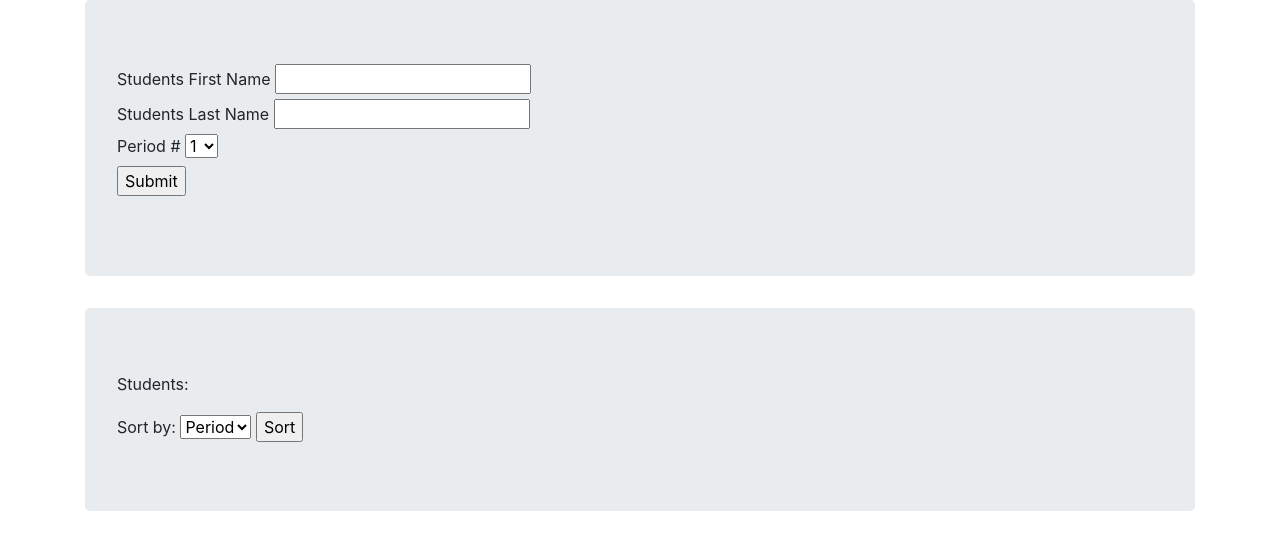
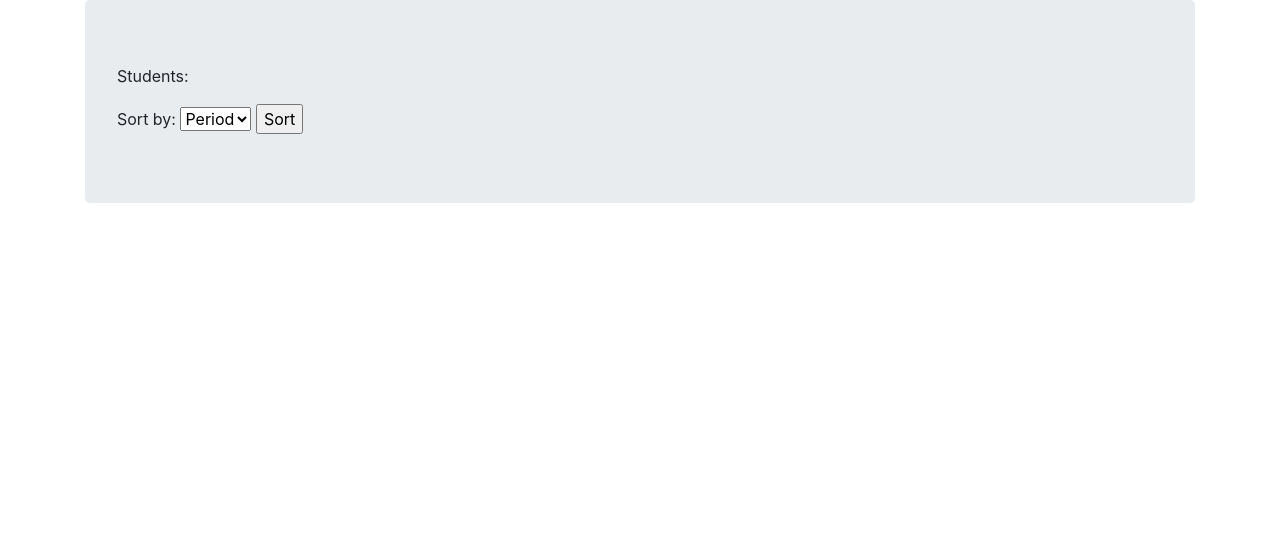
Before and after one commit to JacktonL/ComputerInventory, a Flask app: page /students in a window 1280 px wide. Shown: the part 56-606 px from the top of the page. Run offline with Flask 2, Linux system fonts and the light colour scheme; parts of the project's set-up code (start-up, migrations or seed data) failed here and were passed over; some libraries are stand-ins or nearby versions.

Commit message:
OAauh tweaks and student db restructure

```diff
--- a/app/routes/Classes/Student.py
+++ b/app/routes/Classes/Student.py
@@ -3,7 +3,8 @@ from .Computer import Computer
 
 
 class Student(Document):
-    first_name = StringField()
-    last_name = StringField()
+
+    full_name = StringField()
+    id = StringField()
     period = StringField()
     computer = ReferenceField(Computer)
--- a/app/routes/__init__.py
+++ b/app/routes/__init__.py
@@ -4,4 +4,4 @@ from .index import *
 from .period import *
 from .computers import *
 from .comments import *
-from .about import about
+from .about import *
--- a/app/routes/index.py
+++ b/app/routes/index.py
@@ -16,7 +16,7 @@ google_auth = GoogleClient(
 
 @app.route('/')
 def index():
-    return render_template("index.html", name=session.get("displayName"))
+    return render_template("index.html")
 
 
 @app.route('/login')
@@ -28,7 +28,8 @@ def login():
         r = s.get("https://www.googleapis.com/plus/v1/people/me?access_token={}".format(session.get("access_token")))
     r.raise_for_status()
     data = r.json()
-    return render_template("index.html", name=data["displayName"])
+    session["displayName"] = data["displayName"]
+    return redirect("/")
 
 
 @app.route("/oauth2callback")
--- a/app/routes/students.py
+++ b/app/routes/students.py
@@ -9,39 +9,14 @@ from .misc import sortperiod
 @app.route("/students", methods=['GET', 'POST'])
 def students():
     value = False
-    form = StudentForm(request.form)
     sortForm = Sort(request.form)
     studentlist = Student.objects
 
-    if request.method == 'POST' and not form.validate() and form.period.data != "":
-        if form.first_name.data[-1] == ' ':
-            first_name = form.first_name.data[:-1]
-        else:
-            first_name = form.first_name.data
-        if form.last_name.data[-1] == ' ':
-            last_name = form.last_name.data[:-1]
-        else:
-            last_name = form.last_name.data
-        if form.period.data[-1] == " ":
-            period = form.period.data[:-1]
-        else:
-            period = form.period.data
-
-        value = [first_name, last_name, period]
-
-        newStudent = Student()
-
-        newStudent.first_name = first_name.title()
-        newStudent.last_name = last_name.title()
-        newStudent.period = period
-        newStudent.save()
-
     if request.method == 'POST' and not sortForm.validate():
-        print(1)
         if sortForm.sortStudent.data == 'per':
             studentlist = sortperiod()
 
-    return render_template("students.html", form=form, value=value, students=studentlist, sort=sortForm)
+    return render_template("students.html", value=value, students=studentlist, sort=sortForm)
 
 
 @app.route("/student/<student>", methods=['GET', 'POST'])
@@ -54,7 +29,6 @@ def studentpage(student):
         if temp == student:
             studentObj = i
             if request.method == 'POST' and not form.validate():
-                print(True)
                 for i in Computer.objects:
                     if i.number == form.assign.data:
                         studentObj.computer = i
--- a/app/templates/includes/_navbar.html
+++ b/app/templates/includes/_navbar.html
@@ -20,15 +20,22 @@
       </li>
     </ul>
     <ul class="navbar-nav ml-auto">
-      <li class="nav-item">
-        <a class="nav-link" href="/login">Login</a>
-      </li>
+      {% if session["displayName"] %}
+          <li class="nav-item">
+              <a class="nav-link" href="/">{{ session["displayName"] }}</a>
+          </li>
+      {% else %}
+          <li class="nav-item">
+            <a class="nav-link" href="/login">Login</a>
+          </li>
+      {% endif %}
       <li class="nav-item">
         <a class="nav-link" href="/comments">Comments</a>
       </li>
       <li class="nav-item">
         <a class="nav-link" href="/about">About</a>
       </li>
+
     </ul>
   </div>
 </nav>
--- a/app/templates/students.html
+++ b/app/templates/students.html
@@ -1,27 +1,6 @@
 {% extends "base.html" %}
 
 {% block body %}
-    <div class="jumbotron">
-        <form method=post>
-            {{ form.hidden_tag() }}
-            {{ form.first_name.label }}
-            {{ form.first_name()}}
-            <br>
-            {{ form.last_name.label }}
-            {{ form.last_name() }}
-            <br>
-            {{ form.period.label }}
-            {{ form.period() }}
-            <br>
-            {{ form.submit() }}
-            <br>
-            <p></p>
-            {% if value %}
-                <p>New Student - {{ value[0] }} {{ value[1] }} added to period {{ value[2] }}</p>
-            {% else %}
-            {% endif %}
-        </form>
-    </div>
     <div class="jumbotron">
         <p>Students:</p>
         <form method=post>
```
